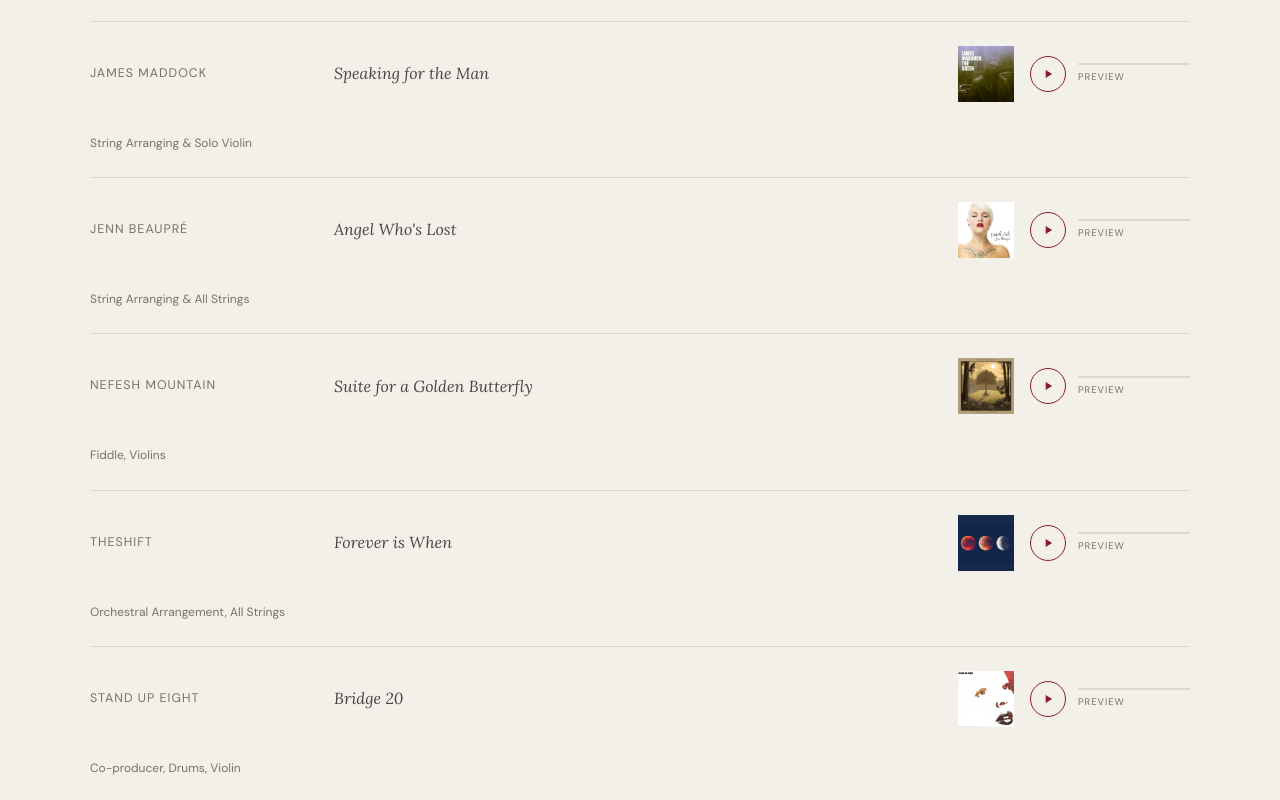
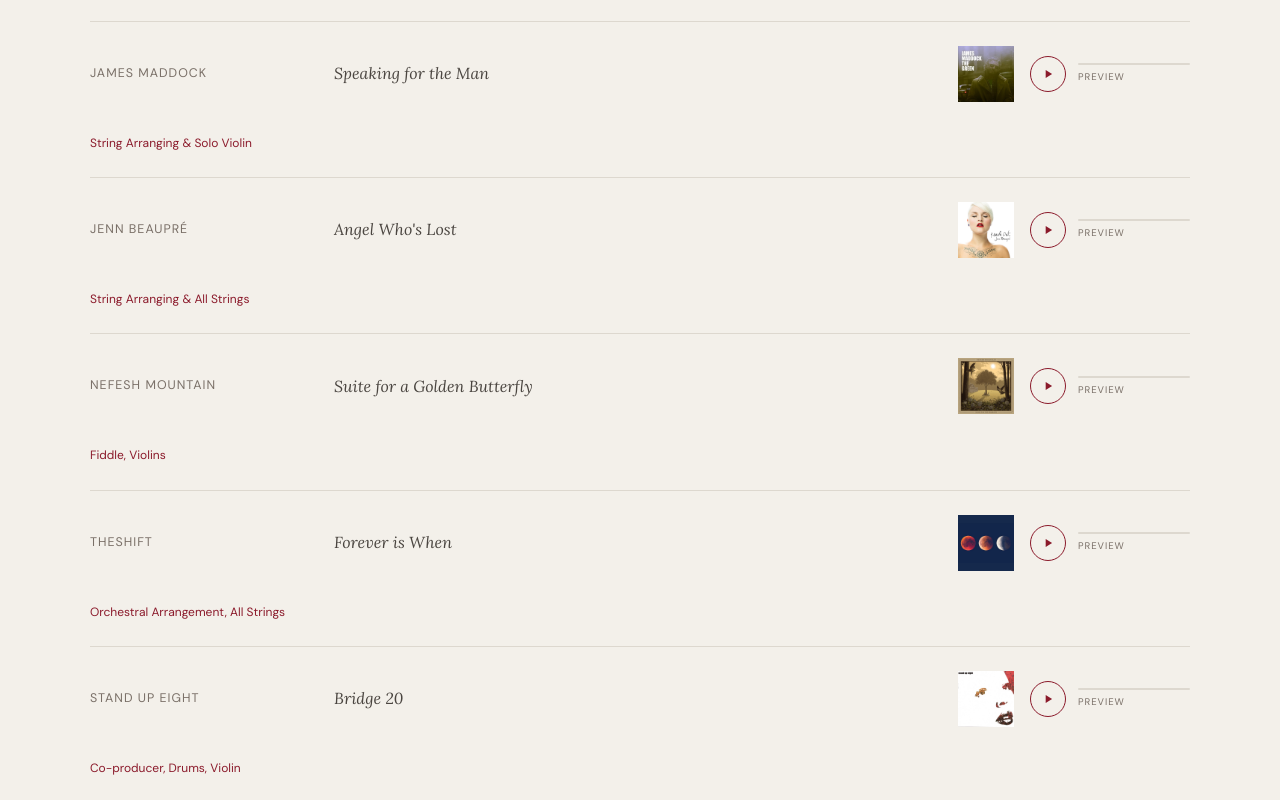
Before and after one commit to alangrubner/alan-grubner-music, a plain HTML site: page music.html in a window 1280 px wide. Shown: the part 1300-2100 px from the top of the page. Drawn offline with Linux system fonts and the light colour scheme.

Commit message:
Make appearance-role credits red

```diff
--- a/music.html
+++ b/music.html
@@ -232,7 +232,7 @@
 
     .appearance-role {
       font-size: 0.75rem;
-      color: var(--text-light);
+      color: var(--crimson);
       white-space: nowrap;
     }
 
```
